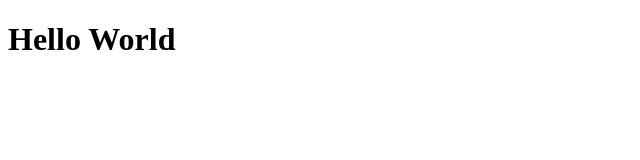
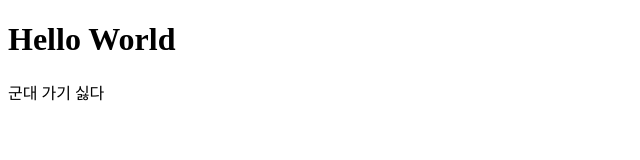
Before and after one commit to dhwlghks/tutoring, a plain HTML site: page index.html in a window 1280 px wide. Shown: the whole page, without its empty margins (0-640 px from the left). Drawn offline with Linux system fonts and the light colour scheme.

Commit message:
add : <p>

```diff
--- a/index.html
+++ b/index.html
@@ -8,5 +8,6 @@
 </head>
 <body>
     <h1>Hello World</h1>
+    <p>군대 가기 싫다</p>
 </body>
 </html>
```
